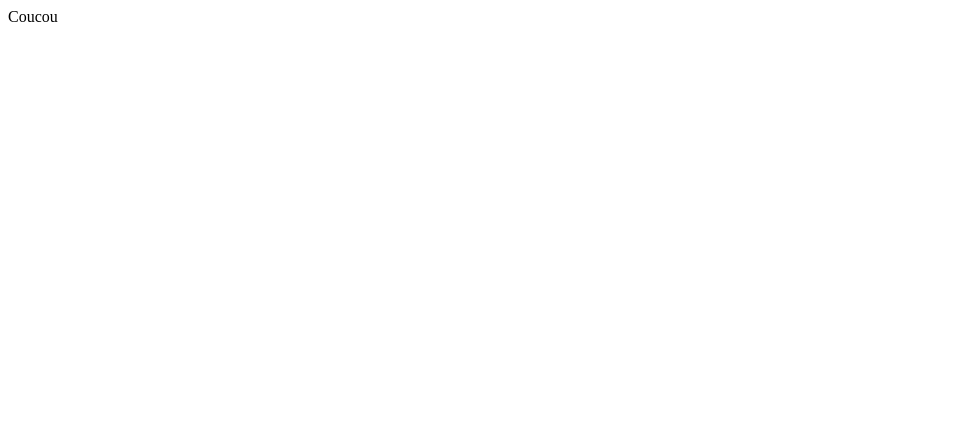
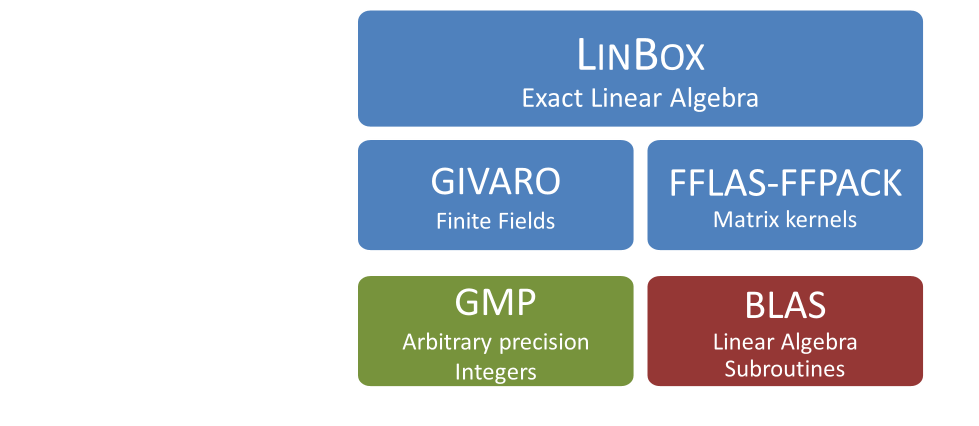
Before and after one commit to linbox-team/linbox-team.github.io, a plain HTML site: page index.html in a window 1280 px wide. Shown: the whole page, without its empty margins (0-979 px from the left). Drawn offline with Linux system fonts and the light colour scheme.

Commit message:
Links to different projects

```diff
--- a/index.html
+++ b/index.html
@@ -1 +1,59 @@
-Coucou
+<html>
+  <head>
+    <style>
+      img {
+      display: block;
+      margin-left: auto;
+      margin-right: auto;
+      width:100%;
+      max-width:569px;
+      }
+    </style>
+    <script>
+        var coordsA = [];
+        coordsA[0] = "1134,236,4,5";
+        coordsA[1] = "4,264,554,485";
+        coordsA[2] = "584,263,1133,486";
+        coordsA[3] = "4,535,555,757";
+        coordsA[4] = "583,536,1134,758";
+
+        function setcoords(areaid, totalOfAreas) {
+            var width1 = document.getElementById('lbteam').width;
+            var width2 = 1138;
+            var ratio = width1 / width2;
+
+            for (var i = 0; i < totalOfAreas; i++) {
+                var temp = coordsA[i].split(",");
+                var newcoords = "";
+                for (var j = 0; j < temp.length; j++) {
+                    temp[j] *= ratio;
+                    newcoords += temp[j] + ",";
+                }
+                newcoords = newcoords.substr(0, newcoords.length - 1);
+
+                document.getElementById(areaid + i).coords = newcoords;
+            }
+        }
+
+
+       window.onload = function () {
+            setcoords("lbteam", 5);
+        };
+
+        window.onresize = function () {
+            setcoords("lbteam", 5);
+        };
+    </script>
+
+  </head>
+  <body>
+    <img id="lbteam" usemap="#lbmap"  src="linbox-team-box.png" alt="LinBox team">
+    <map name="lbmap">
+      <area id="lbteam0" shape="rect" href="https://linbox-team.github.io/linbox/">
+      <area id="lbteam1" shape="rect" href="https://casys.gricad-pages.univ-grenoble-alpes.fr/givaro">
+      <area id="lbteam2" shape="rect" href="http://linbox-team.github.io/fflas-ffpack/">
+      <area id="lbteam3" shape="rect" href="https://gmplib.org/">
+      <area id="lbteam4" shape="rect" href="https://www.openblas.net/" >
+    </map>
+  </body>
+</html>
```
Also changed, not shown: linbox-team-box.png (added).
